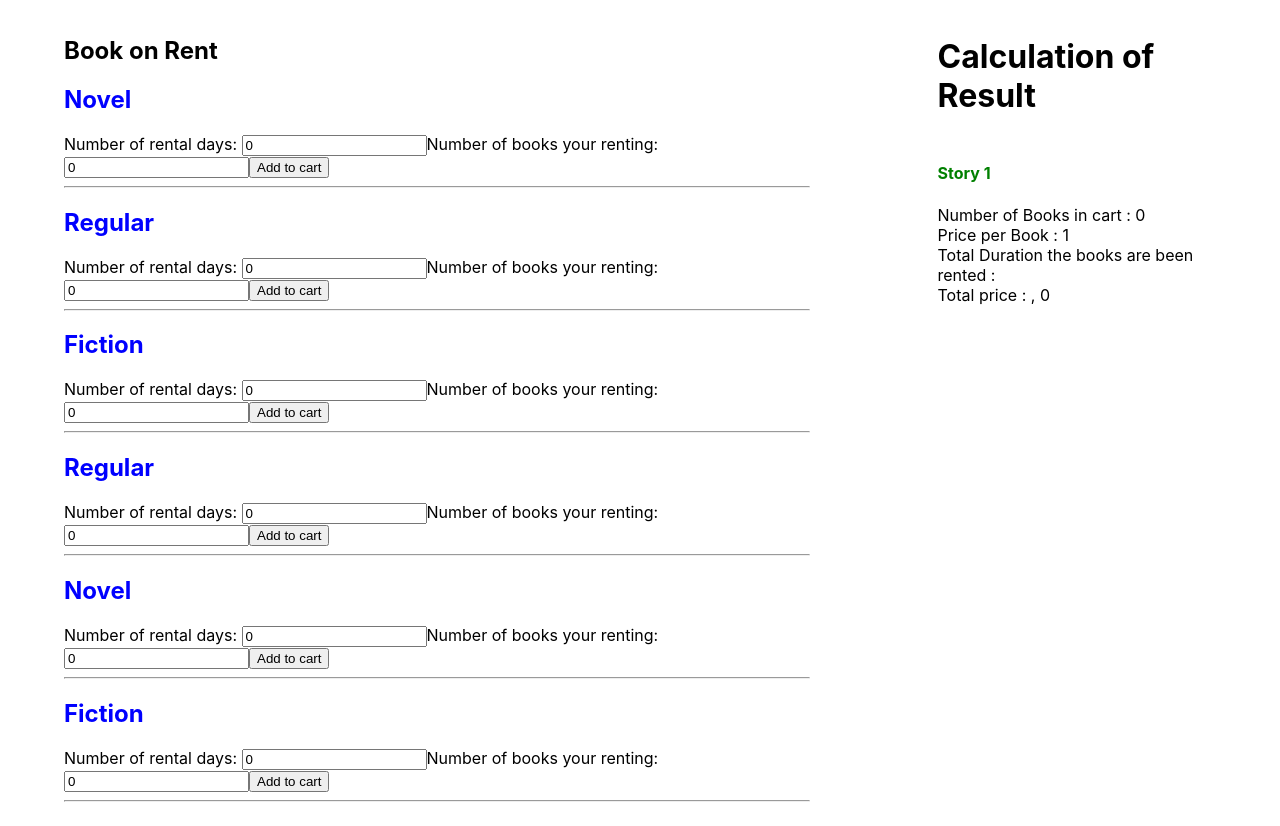
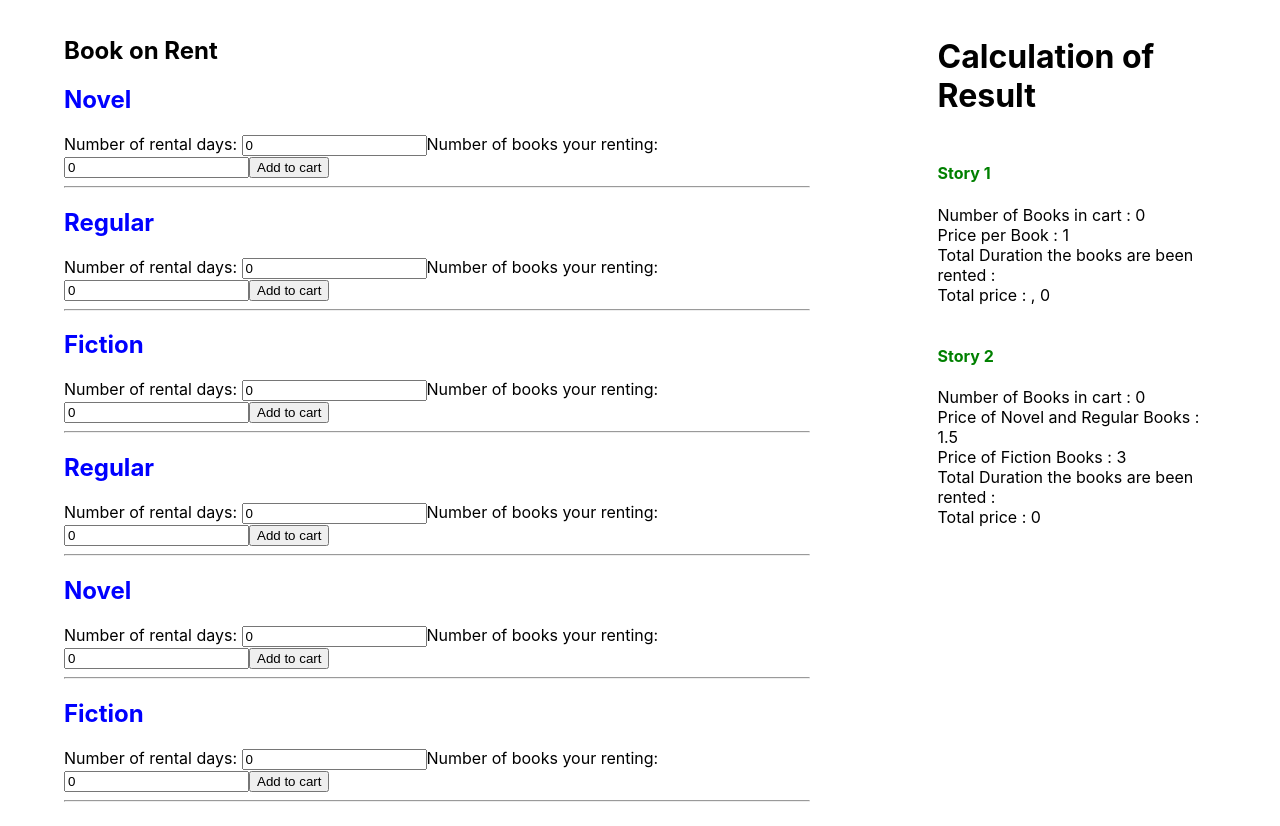
Before and after one commit to margierain/book-rental, a React (Create React App) app: page / in a window 1280 px wide. Built offline with nearby package versions, Linux system fonts and the light colour scheme; data requests are answered from the project's data file.

Commit message:
story 2 functionality

```diff
--- a/src/components/cart/index.js
+++ b/src/components/cart/index.js
@@ -1,5 +1,6 @@
 import React from 'react';
 import { StoryOneCart } from './storyOne';
+import { StoryTwoCart } from './storyTwo';
 
 export const Cart = () => {
   return (
@@ -8,6 +9,9 @@ export const Cart = () => {
       <h4>Story 1 </h4>
       <StoryOneCart/>
       <br/>
+      <h4>Story 2</h4>
+      <StoryTwoCart/>
+      <br/>
     </div>
   )
 }
--- /dev/null
+++ b/src/components/cart/storyTwo.js
@@ -0,0 +1,41 @@
+import React, {useContext} from 'react';
+import { CartContext } from './cartContext';
+
+
+export const StoryTwoCart = () => {
+  const regularBookPrice = 1.5;
+  const fictionBookPrice = 3;
+  const novelBookPrice = 1.5;
+
+  const [cart] = useContext(CartContext);
+  let price = [];
+
+  cart.map(item => {
+    if (item.type === "novel") {
+      price.push(item.duration * novelBookPrice * item.bookNum);
+    }
+    if (item.type === "fiction") {
+      price.push(item.duration * fictionBookPrice * item.bookNum);
+    }
+    if (item.type === "regular") {
+      price.push(item.duration * regularBookPrice * item.bookNum);
+    }
+    return price;
+  });
+
+  const total = price ? price.reduce((a, b) => parseFloat(a) + parseFloat(b), 0) : console.log('woi');
+
+  return (
+    <div>
+      <span>Number of Books in cart : {cart.length}</span>
+      <br />
+      <span>Price of Novel and Regular Books : {regularBookPrice}</span>
+      <br />
+      <span>Price of Fiction Books : {fictionBookPrice}</span>
+      <br />
+      <span>Total Duration the books are been rented : {}</span>
+      <br />
+      <span>Total price : {total}</span>
+    </div>
+  )
+}
```
